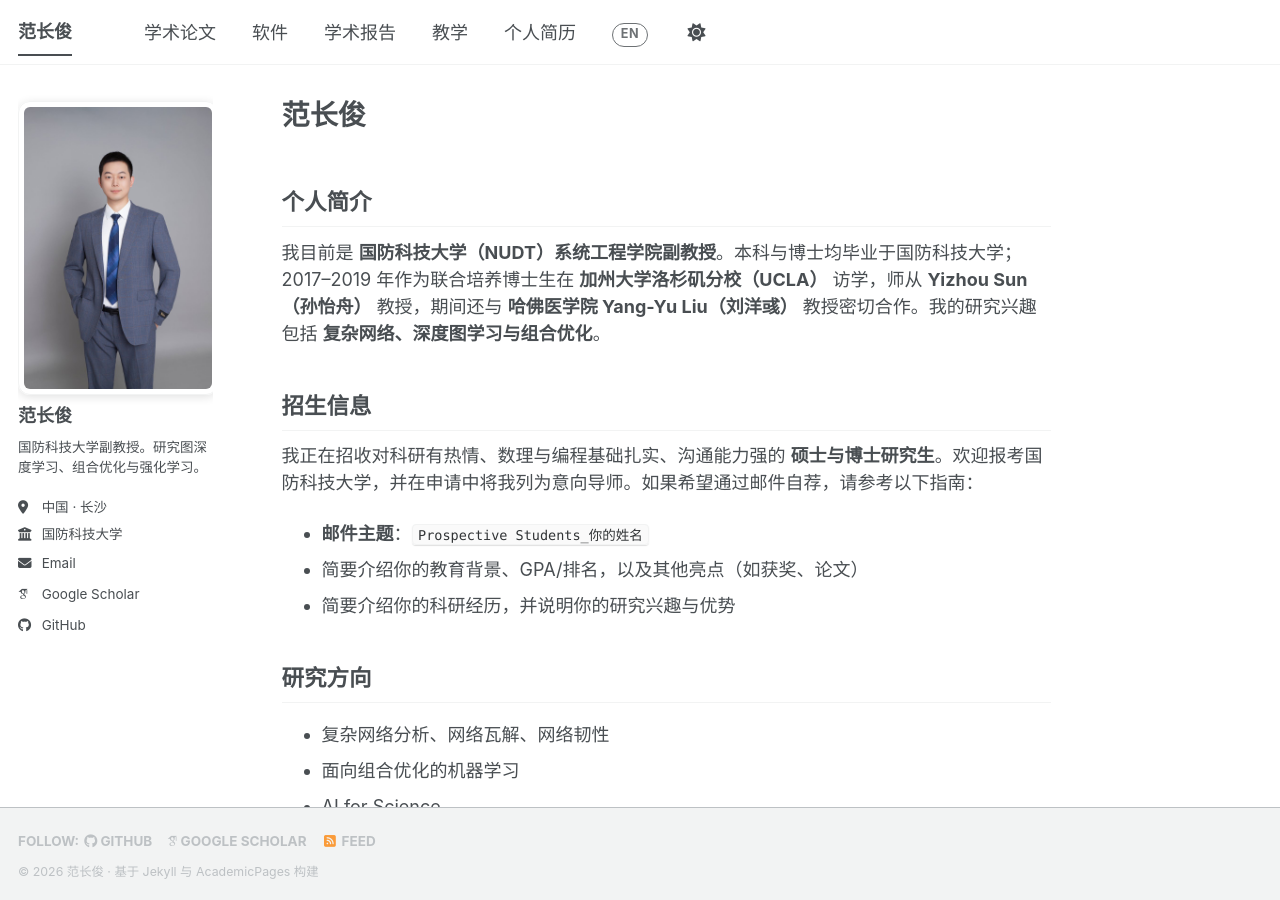
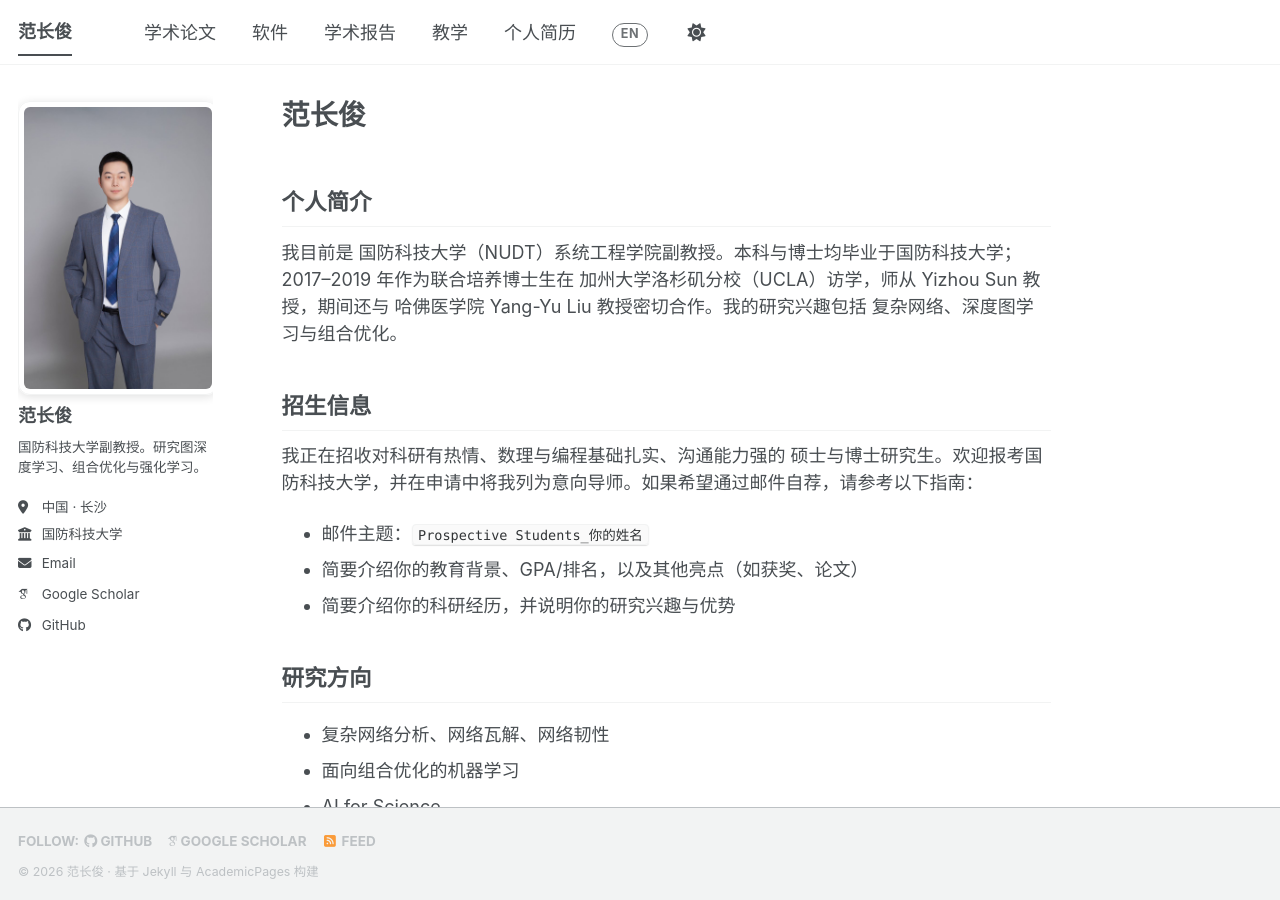
Before and after one commit to fanchangjun/fanchangjun.github.io, a Jekyll site: the page built from _pages/about.md, in a window 1280 px wide and 900 px high. Built offline with Jekyll 4.4.1, drawn with Linux system fonts in a browser that asks for light colours; some web fonts are replaced; a script bundle is joined from its source files by our own code; library files that are not in the unit come from our copies.

Commit message:
Update about.md

```diff
--- a/_pages/about.md
+++ b/_pages/about.md
@@ -11,13 +11,13 @@ redirect_from:
 
 <div class="lang-zh" markdown="1">
 
-我目前是 **国防科技大学（NUDT）系统工程学院副教授**。本科与博士均毕业于国防科技大学；2017–2019 年作为联合培养博士生在 **加州大学洛杉矶分校（UCLA）** 访学，师从 **Yizhou Sun（孙怡舟）** 教授，期间还与 **哈佛医学院 Yang-Yu Liu（刘洋彧）** 教授密切合作。我的研究兴趣包括 **复杂网络、深度图学习与组合优化**。
+我目前是 国防科技大学（NUDT）系统工程学院副教授。本科与博士均毕业于国防科技大学；2017–2019 年作为联合培养博士生在 加州大学洛杉矶分校（UCLA）访学，师从 Yizhou Sun 教授，期间还与 哈佛医学院 Yang-Yu Liu 教授密切合作。我的研究兴趣包括 复杂网络、深度图学习与组合优化。
 
 </div>
 
 <div class="lang-en" markdown="1">
 
-I am currently an **Associate Professor at the College of Systems Engineering, National University of Defense Technology (NUDT), China**. I received my bachelor and PhD degrees both at NUDT, where I had the fortune to be a visiting PhD student at **UCLA from 2017 to 2019**, advised by **Prof. Yizhou Sun**, during which I also worked closely with **Prof. Yang-Yu Liu** from Harvard Medical School. My research interests include **complex network, deep graph learning, and combinatorial optimization**.
+I am currently an Associate Professor at the College of Systems Engineering, National University of Defense Technology (NUDT), China. I received my bachelor and PhD degrees both at NUDT, where I had the fortune to be a visiting PhD student at UCLA from 2017 to 2019, advised by Prof. Yizhou Sun, during which I also worked closely with Prof. Yang-Yu Liu from Harvard Medical School. My research interests include complex network, deep graph learning, and combinatorial optimization.
 
 </div>
 
@@ -25,9 +25,9 @@ I am currently an **Associate Professor at the College of Systems Engineering, N
 
 <div class="lang-zh" markdown="1">
 
-我正在招收对科研有热情、数理与编程基础扎实、沟通能力强的 **硕士与博士研究生**。欢迎报考国防科技大学，并在申请中将我列为意向导师。如果希望通过邮件自荐，请参考以下指南：
+我正在招收对科研有热情、数理与编程基础扎实、沟通能力强的 硕士与博士研究生。欢迎报考国防科技大学，并在申请中将我列为意向导师。如果希望通过邮件自荐，请参考以下指南：
 
-- **邮件主题**：`Prospective Students_你的姓名`
+- 邮件主题：`Prospective Students_你的姓名`
 - 简要介绍你的教育背景、GPA/排名，以及其他亮点（如获奖、论文）
 - 简要介绍你的科研经历，并说明你的研究兴趣与优势
 
@@ -35,9 +35,9 @@ I am currently an **Associate Professor at the College of Systems Engineering, N
 
 <div class="lang-en" markdown="1">
 
-I am now recruiting **Master and PhD students** who are passionate about research, strong in maths and programming, and strong in communication skills. You are encouraged to apply to NUDT and mention me as your potential mentor. If you would like to introduce yourself via email, a guideline is provided below:
+I am now recruiting Master and PhD students who are passionate about research, strong in maths and programming, and strong in communication skills. You are encouraged to apply to NUDT and mention me as your potential mentor. If you would like to introduce yourself via email, a guideline is provided below:
 
-- **Subject line**: `Prospective Students_YourName`
+- Subject line: `Prospective Students_YourName`
 - Briefly introduce your education background, your GPA/Rank, and other highlights (e.g., awards and publications).
 - Briefly introduce your research experience, and explain your general research interests and strengths.
 
```
